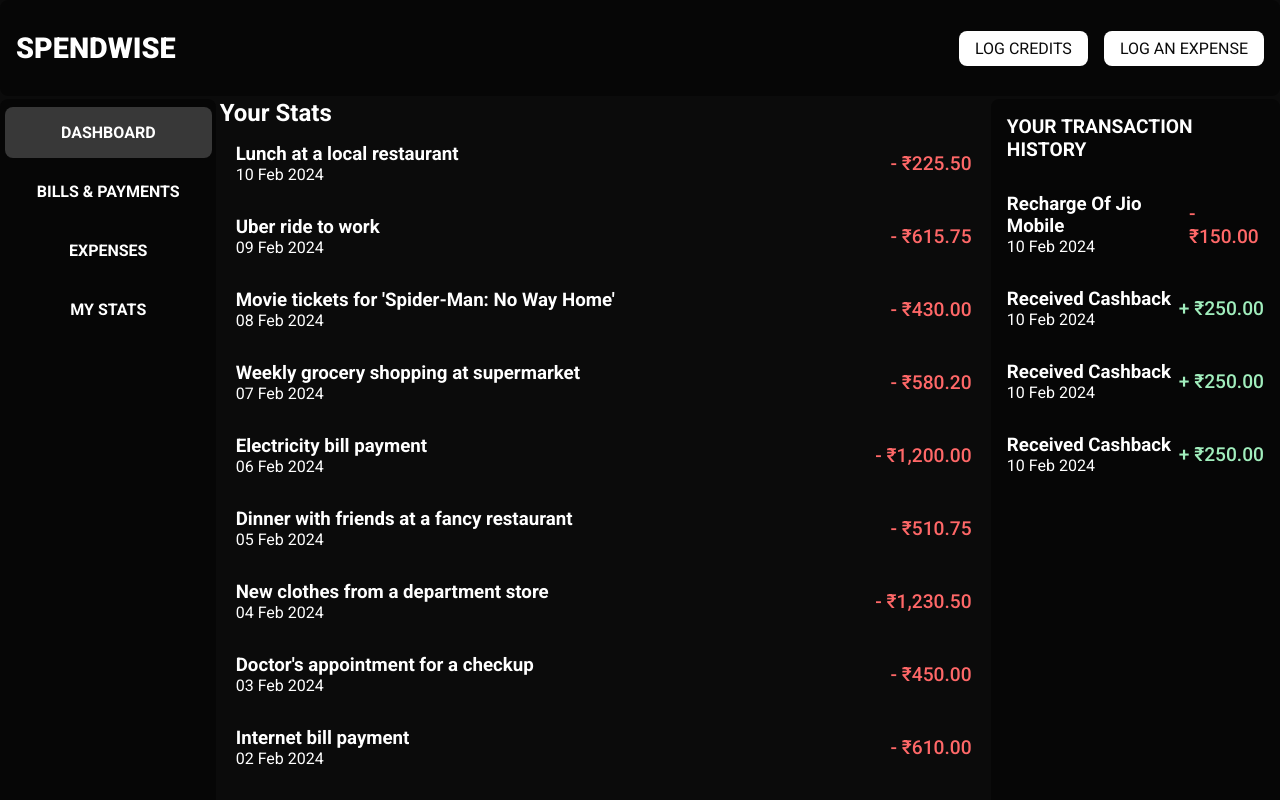
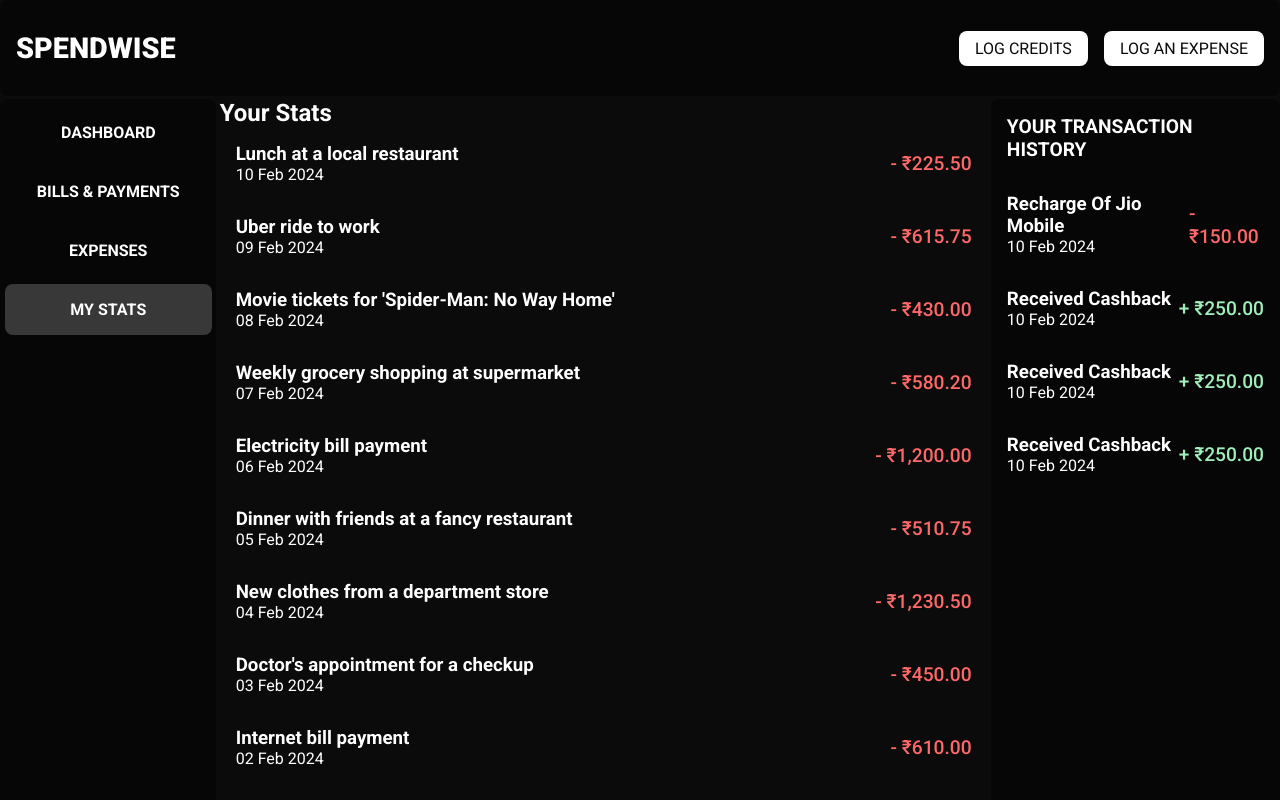
Before and after one commit to nitin-io/SpendWise, a React (Create React App) app: page /stats in a window 1280 px wide. Shown: the top 800 px of the page. Built offline with nearby package versions, Linux system fonts and the light colour scheme.

Commit message:
Made navigation button to add  class dynamically

```diff
--- a/src/components/NavigationBtn/index.jsx
+++ b/src/components/NavigationBtn/index.jsx
@@ -1,9 +1,13 @@
-import { Link } from "react-router-dom";
+import { Link, useLocation } from "react-router-dom";
 import "./navigationBtn.css";
 
-const NavigationBtn = ({ title, path, active }) => {
+const NavigationBtn = ({ title, path }) => {
+  const { pathname } = useLocation();
+
   return (
-    <div className={`navigation-btn ${active && "active"}`}>
+    <div
+      className={pathname === path ? "navigation-btn active" : "navigation-btn"}
+    >
       <Link to={path}>{title}</Link>
     </div>
   );
```
